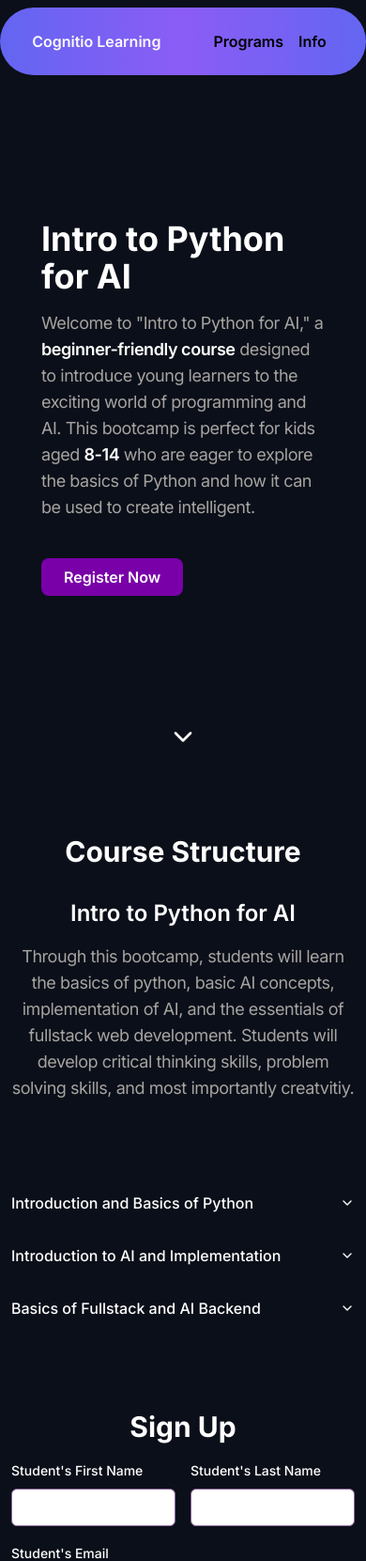
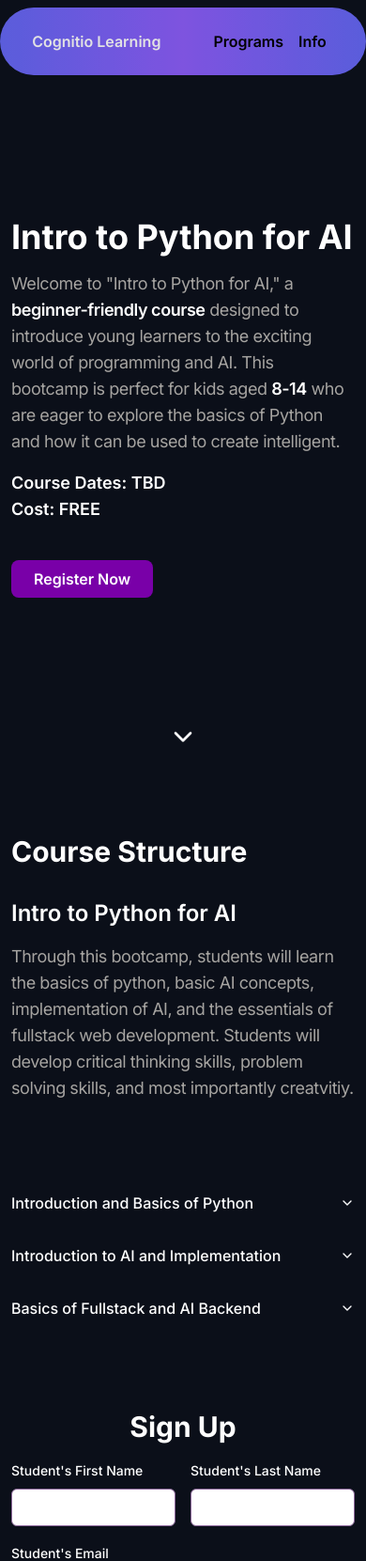
Before and after one commit to Cognitio-Learning/home, a Next.js app: page /python in a window 390 px wide. Shown: the top 1661 px of the page at 94% size. Built offline with nearby package versions, Linux system fonts and the light colour scheme.

Commit message:
minor ui changes

```diff
--- a/src/app/api/signup/route.tsx
+++ b/src/app/api/signup/route.tsx
@@ -23,8 +23,5 @@ export async function POST(req: NextRequest) {
     const newRow = Object.values(data);
     await sheet.addRow(newRow);
 
-    console.log('New row added successfully');
     return NextResponse.json({ message: "Success" }, { status: 200 })
-
-
 }
--- a/src/app/page.tsx
+++ b/src/app/page.tsx
@@ -46,9 +46,9 @@ export default function Home() {
       <div className="lg:-mt-[5rem] flex flex-col items-center text-body-text mt-12 w-full">
         <h1 className="text-3xl lg:text-4xl font-bold text-white ">What we offer</h1>
         <div className="flex justify-between gap-16 mt-8 items-center lg:flex-row flex-col">
-          <div className="lg:w-[40rem] flex items-center lg:items-start flex-col ">
+          <div className="lg:w-[40rem] flex lg:items-start flex-col ">
             <h1 className="text-xl lg:text-3xl font-bold text-white">Interactive Learning</h1>
-            <p className="text-md text-center lg:text-start">Our carefully designed curriculum makes learning to code simple and fun. With step-by-step instructions and interactive exercises, kids can learn at easily, building confidence as they go.</p>
+            <p className="text-md">Our carefully designed curriculum makes learning to code simple and fun. With step-by-step instructions and interactive exercises, kids can learn at easily, building confidence as they go.</p>
           </div>
           <div className="lg:w-7/12 flex lg:justify-end">
             <Image src="/mockup1.png" width={600} height={400} alt="mockup" className="rounded-xl" sizes="(max-width: 640px) 100vw, 50vw" />
@@ -56,9 +56,9 @@ export default function Home() {
         </div>
 
         <div className="flex md:justify-between gap-16 mt-8 items-center flex-col lg:flex-row-reverse">
-          <div className="lg:w-[40rem] flex items-center lg:items-start flex-col ">
+          <div className="lg:w-[40rem] flex lg:items-start flex-col ">
             <h1 className="text-xl lg:text-3xl font-bold text-white ">Hands-on AI Projects</h1>
-            <p className="text-md text-center lg:text-start">Our carefully designed curriculum makes learning to code simple and fun. With step-by-step instructions and interactive exercises, kids can learn at easily, building confidence as they go.</p>
+            <p className="text-md lg:text-start">Our carefully designed curriculum makes learning to code simple and fun. With step-by-step instructions and interactive exercises, kids can learn at easily, building confidence as they go.</p>
           </div>
           <div className="lg:w-7/12">
             <Image src="/mockup2.png" width={600} height={400} alt="mockup" className="rounded-xl" sizes="(max-width: 640px) 100vw, 50vw" />
@@ -66,9 +66,9 @@ export default function Home() {
         </div>
 
         <div className="flex md:justify-between gap-16 mt-8 lg:mt-16 items-center lg:flex-row flex-col">
-          <div className="md:w-[40rem] flex items-center flex-col ">
+          <div className="md:w-[40rem] flex flex-col lg:text-center">
             <h1 className="text-xl lg:text-3xl font-bold text-white ">Experienced Mentors</h1>
-            <p className="text-md text-center">Our team of experienced mentors is dedicated to guiding students through their coding and AI journey. With personalized support and encouragement, we help everyone reach their full potential</p>
+            <p className="text-md">Our team of experienced mentors is dedicated to guiding students through their coding and AI journey. With personalized support and encouragement, we help everyone reach their full potential</p>
           </div>
         </div>
 
@@ -86,7 +86,7 @@ export default function Home() {
           <div className="flex flex-col items-center lg:w-1/4">
             <IconAffiliate size={100} stroke={1} color="#5e17eb" />
             <h1 className="text-xl lg:text-2xl font-bold text-white mt-4 mb-2">Inclusive and Accessible</h1>
-            <p className="text-body-text text-center">Cognitio is committed to making coding and AI education accessible to all children. All courses that we offer are <span className=" text-white">FREE</span> to ensure no one is left behind.</p>
+            <p className="text-body-text text-center">Cognitio is committed to making coding and AI education accessible to all children. All courses that we offer are <span className=" text-white font-semibold">FREE</span> to ensure no one is left behind.</p>
           </div>
           <div className="flex flex-col items-center lg:w-1/4">
             <IconRocket size={100} stroke={1} color="#5e17eb" />
--- a/src/app/python/page.tsx
+++ b/src/app/python/page.tsx
@@ -93,30 +93,33 @@ export default function Python() {
 
     const [registered, setRegistered] = useState(false)
 
-    /* useEffect(() => {
+    useEffect(() => {
         if(form.formState.isSubmitSuccessful) {
             form.reset({})
         }
-    }, [form.formState, form.reset]) */
+    }, [form.formState, form.reset])
 
     return (
         <div className="flex flex-col items-center justify-center w-screen text-white p-3">
-            <div className="flex justify-center gap-8 flex-col lg:flex-row px-8 items-center mb-20 h-screen">
+            <div className="flex justify-center gap-8 flex-col lg:flex-row lg:px-8 items-center mb-20 h-screen">
                 <div className="w-full lg:w-[35rem]">
                     <h1 className="text-4xl font-bold">Intro to Python for AI</h1>
                     <p className="text-lg text-body-text tracking-tight mt-4">Welcome to &quot;Intro to Python for AI,&quot; a <span className="text-white font-semibold">beginner-friendly course</span> designed to introduce young learners to the exciting world of programming and AI. This bootcamp is perfect for kids aged <span className="text-white font-semibold">8-14</span> who are eager to explore the basics of Python and how it can be used to create intelligent.</p>
+                    <p className="font-semibold text-lg mt-4">Course Dates: TBD</p>
+                    <p className="font-semibold text-lg">Cost: FREE</p>
+
                     <Link href="#signup"><button className="bg-primary py-2 px-6 mt-10 lg:mt-20 font-semibold rounded-lg hover:opacity-80">Register Now</button></Link>
 
                 </div>
                 <Image src="/svg/teaching.svg" width={500} height={100} alt="teaching" className="w-2/3 lg:w-[40rem] hidden lg:block" />
             </div>
             <Link href="#about" className="-mt-[10rem]"><IconChevronDown size={32} className=" animate-bounce" /></Link>
-            <div className="pt-20 lg:pt-[15rem] pb-20 justify-center flex flex-col items-center w-full" id="about">
+            <div className="pt-20 lg:pt-[15rem] pb-20 justify-center flex flex-col lg:items-center w-full" id="about">
                 <h1 className="font-bold text-3xl">Course Structure</h1>
                 <div className="flex flex-col items-center gap-20 w-full md:w-3/4 lg:w-1/2">
                     <div className="">
-                        <h2 className="text-2xl font-semibold text-center lg:text-start mt-8 lg:mt-0">Intro to Python for AI</h2>
-                        <p className="text-lg text-body-text tracking-tight mt-4 text-center lg:text-start ">Through this bootcamp, students will learn the basics of python, basic AI concepts, implementation of AI, and the essentials of fullstack web development. Students will develop critical thinking skills, problem solving skills, and most importantly creatvitiy. </p>
+                        <h2 className="text-2xl font-semibold mt-8 lg:mt-0">Intro to Python for AI</h2>
+                        <p className="text-lg text-body-text tracking-tight mt-4  ">Through this bootcamp, students will learn the basics of python, basic AI concepts, implementation of AI, and the essentials of fullstack web development. Students will develop critical thinking skills, problem solving skills, and most importantly creatvitiy. </p>
                     </div>
                     <Accordion type="multiple" className="w-full" >
                         <AccordionItem value="item-1">
@@ -272,6 +275,9 @@ export default function Python() {
                                                     <FormControl>
                                                         <Textarea {...field} className="bg-white text-black resize-none" />
                                                     </FormControl>
+                                                    <FormDescription>
+
+                                                    </FormDescription>
                                                     <FormMessage />
                                                 </FormItem>
                                             )}
@@ -284,9 +290,7 @@ export default function Python() {
                                 </form>
                             </Form>
                         </div>
-
                     </div>
-
                 </div>
             </div>
         </div>
--- a/src/components/navbar.tsx
+++ b/src/components/navbar.tsx
@@ -9,7 +9,7 @@ export default function NavBar({ className }: { className?: string }) {
 
     return (
         <div
-            className={cn("fixed top-10 inset-x-0 max-w-2xl mx-auto z-50", className)}
+            className={cn("fixed top-10 inset-x-0 max-w-2xl mx-auto z-50 opacity-90", className)}
         >
             <Menu setActive={setActive}>
                 <MenuItem setActive={setActive} active={active} item="Programs">
```
